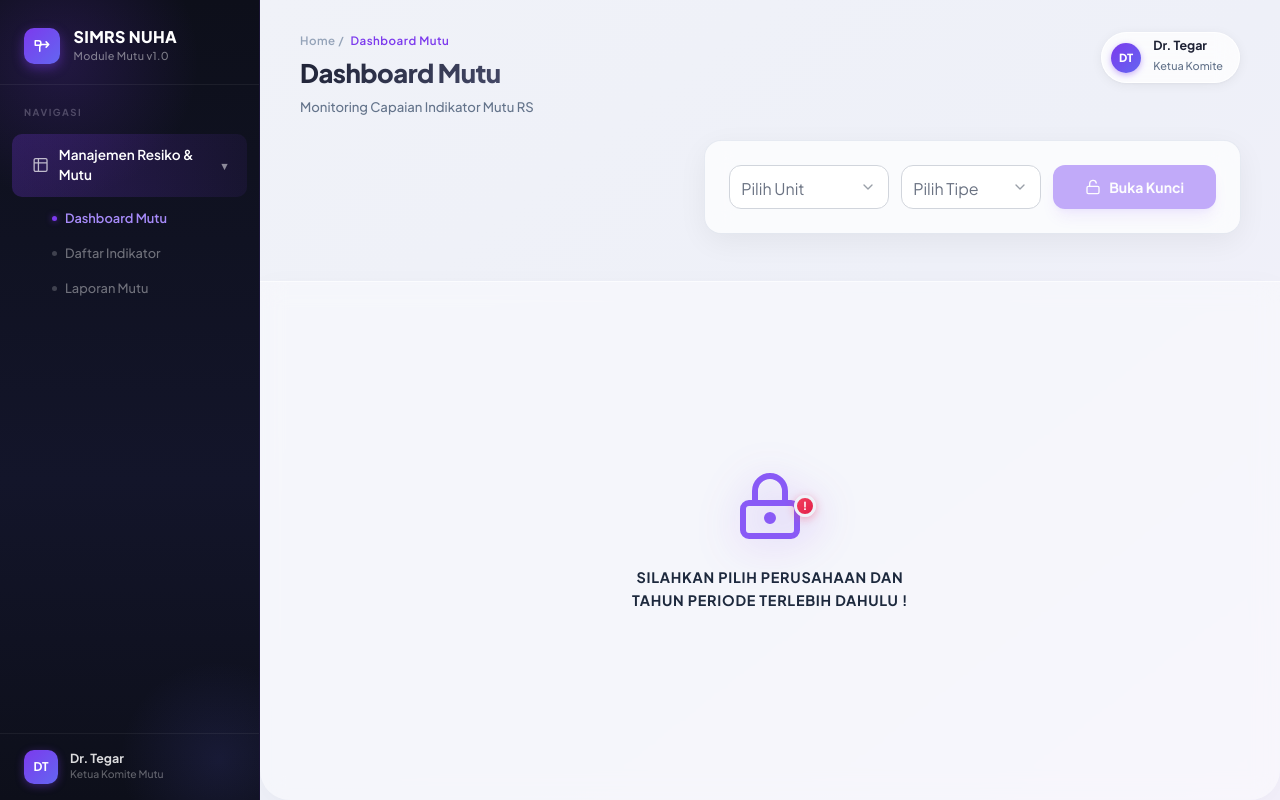
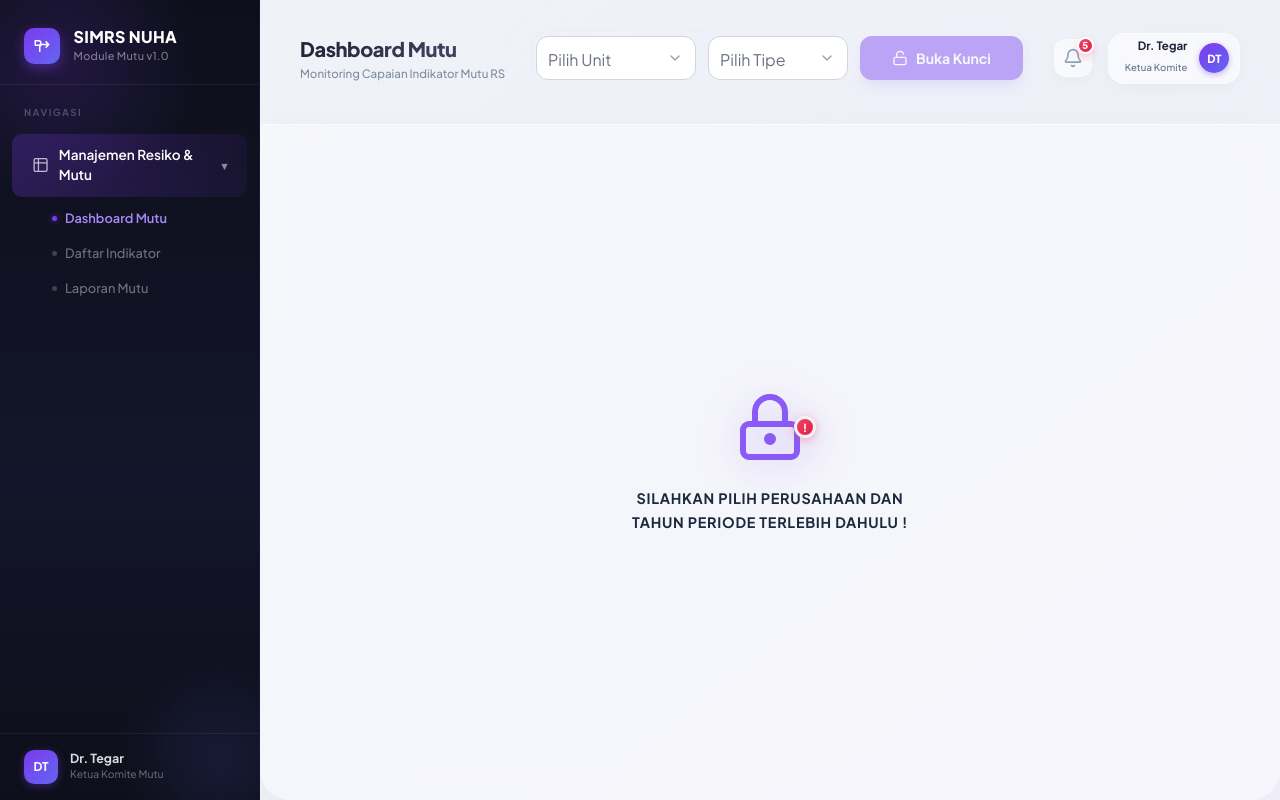
Before and after one commit to AlzaHendrian/mutu-pmkp, a React (Vite) app: page / in a window 1280 px wide. Built offline with nearby package versions, Linux system fonts and the light colour scheme.

Commit message:
penyesuaian header

```diff
--- a/src/App.css
+++ b/src/App.css
@@ -290,7 +290,9 @@ body {
 .dashboard-header {
   display: flex;
   justify-content: space-between;
-  align-items: flex-start;
+  align-items: center;
+  gap: 1.5rem;
+  flex-wrap: wrap;
   margin-bottom: 1.5rem;
 }
 
@@ -310,11 +312,11 @@ body {
 }
 
 .header-titles h1 {
-  font-size: 1.6rem;
+  font-size: 1.25rem;
   font-weight: 800;
   margin: 0;
   color: var(--text-main);
-  letter-spacing: -0.5px;
+  letter-spacing: -0.02em;
   background: linear-gradient(135deg, #1e2235, #4a4e6e);
   -webkit-background-clip: text;
   -webkit-text-fill-color: transparent;
@@ -322,10 +324,11 @@ body {
 }
 
 .header-titles p {
-  font-size: 0.82rem;
+  font-size: 0.72rem;
   color: var(--text-muted);
-  margin: 0.3rem 0 0;
+  margin: 0.1rem 0 0;
   font-weight: 500;
+  opacity: 0.8;
 }
 
 .header-actions {
@@ -339,20 +342,21 @@ body {
   display: flex;
   align-items: center;
   gap: 0.75rem;
-  background: rgba(255, 255, 255, 0.75);
+  background: rgba(255, 255, 255, 0.6);
   backdrop-filter: blur(12px);
   -webkit-backdrop-filter: blur(12px);
-  border: 1px solid rgba(255,255,255,0.9);
-  border-radius: 100px;
-  padding: 0.4rem 1rem 0.4rem 0.55rem;
-  box-shadow: 0 2px 12px rgba(0,0,0,0.06), 0 1px 3px rgba(0,0,0,0.04);
+  border: 1px solid rgba(255, 255, 255, 0.4);
+  border-radius: 16px;
+  padding: 0.35rem 0.6rem 0.35rem 1rem;
+  box-shadow: 0 4px 15px -1px rgba(0, 0, 0, 0.03), 0 2px 6px -1px rgba(0, 0, 0, 0.02);
   cursor: pointer;
-  transition: var(--transition);
+  transition: all 0.3s cubic-bezier(0.34, 1.56, 0.64, 1);
 }
 
 .user-profile:hover {
-  box-shadow: 0 4px 20px rgba(0,0,0,0.1);
-  transform: translateY(-1px);
+  transform: translateY(-2px);
+  background: rgba(255, 255, 255, 0.85);
+  box-shadow: 0 10px 25px -5px rgba(0, 0, 0, 0.05), 0 8px 10px -6px rgba(0, 0, 0, 0.05);
 }
 
 .user-avatar-chip {
@@ -371,21 +375,71 @@ body {
 }
 
 .user-info {
-  text-align: left;
+  text-align: right;
 }
 
 .user-info .user-name {
-  font-size: 0.78rem;
+  font-size: 0.72rem;
   font-weight: 700;
   display: block;
   color: var(--text-main);
-  line-height: 1;
+  line-height: 1.2;
 }
 
 .user-info .user-role {
-  font-size: 0.68rem;
+  font-size: 0.6rem;
   color: var(--text-muted);
   font-weight: 500;
+  letter-spacing: 0.01em;
+}
+
+/* Notification Button */
+.notification-container {
+  position: relative;
+}
+
+.notification-btn {
+  background: rgba(255, 255, 255, 0.6);
+  backdrop-filter: blur(12px);
+  border: 1px solid rgba(255, 255, 255, 0.4);
+  width: 38px;
+  height: 38px;
+  border-radius: 12px;
+  display: flex;
+  align-items: center;
+  justify-content: center;
+  cursor: pointer;
+  transition: all 0.3s cubic-bezier(0.34, 1.56, 0.64, 1);
+  position: relative;
+  box-shadow: 0 4px 15px -1px rgba(0, 0, 0, 0.03);
+}
+
+.notification-btn:hover {
+  background: #fff;
+  transform: translateY(-2px) scale(1.02);
+  box-shadow: 0 10px 25px -5px rgba(244, 63, 94, 0.1);
+}
+
+.notification-btn:active {
+  transform: translateY(0) scale(0.95);
+}
+
+.notification-badge {
+  position: absolute;
+  top: -3px;
+  right: -3px;
+  background: linear-gradient(135deg, #f43f5e, #e11d48);
+  color: white;
+  font-size: 0.6rem;
+  font-weight: 800;
+  width: 17px;
+  height: 17px;
+  border-radius: 50%;
+  display: flex;
+  align-items: center;
+  justify-content: center;
+  border: 2px solid #fff;
+  box-shadow: 0 4px 8px rgba(244, 63, 94, 0.25);
 }
 
 /* ========================================
--- a/src/components/Filter.tsx
+++ b/src/components/Filter.tsx
@@ -84,8 +84,8 @@ const Filter: React.FC = () => {
   };
 
   return (
-    <div className="flex w-full justify-end mb-8 px-4 sm:px-0">
-      <div className="flex items-center gap-3 rounded-2xl bg-white/70 backdrop-blur-md p-6 shadow-[0_8px_30px_rgb(0,0,0,0.06)] ring-1 ring-slate-200/50">
+    <div className="flex items-center gap-3">
+      <div className="flex items-center gap-3 rounded-2xl bg-transparent p-1 ring-1 ring-slate-200/40">
         <FloatingLabelSelect
           name="unit"
           control={control}
--- a/src/components/Header.tsx
+++ b/src/components/Header.tsx
@@ -1,5 +1,6 @@
 import React from 'react';
 import Filter from './Filter';
+import { Bell } from 'lucide-react';
 
 interface HeaderProps {
   title: string;
@@ -8,28 +9,31 @@ interface HeaderProps {
 
 const Header: React.FC<HeaderProps> = ({ title, subtitle }) => {
   return (
-    <>
     <header className="dashboard-header">
       <div className="header-titles">
-          <div className="header-breadcrumb">
-            Home / <span>Dashboard Mutu</span>
-          </div>
         <h1>{title}</h1>
         {subtitle && <p>{subtitle}</p>}
       </div>
 
+      <Filter />
+
       <div className="header-actions">
+        <div className="notification-container">
+          <button className="notification-btn">
+            <Bell size={20} className="text-slate-400" />
+            <span className="notification-badge">5</span>
+          </button>
+        </div>
+
         <div className="user-profile">
-            <div className="user-avatar-chip">DT</div>
           <div className="user-info">
             <span className="user-name">Dr. Tegar</span>
             <span className="user-role">Ketua Komite</span>
           </div>
+          <div className="user-avatar-chip">DT</div>
         </div>
       </div>
     </header>
-      <Filter />
-    </>
   );
 };
 
```
Lines whose indentation alone changed are shown as unchanged.
